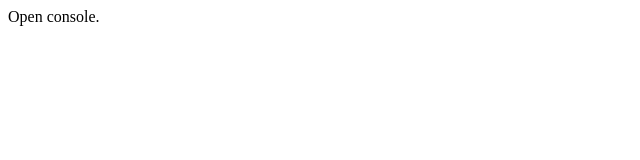
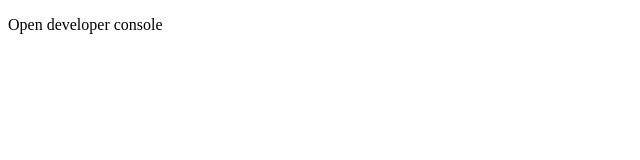
Before and after one commit to sum4n/TheOdinProject-LinkedLists, a plain HTML site: page index.html in a window 1280 px wide. Shown: the whole page, without its empty margins (0-640 px from the left). Drawn offline with Linux system fonts and the light colour scheme.

Commit message:
Add message to webpage

```diff
--- a/index.html
+++ b/index.html
@@ -8,6 +8,8 @@
     <title>Document</title>
   </head>
   <body>
-    Open console.
+    <div>
+      <p>Open developer console</p>
+    </div>
   </body>
 </html>
```
